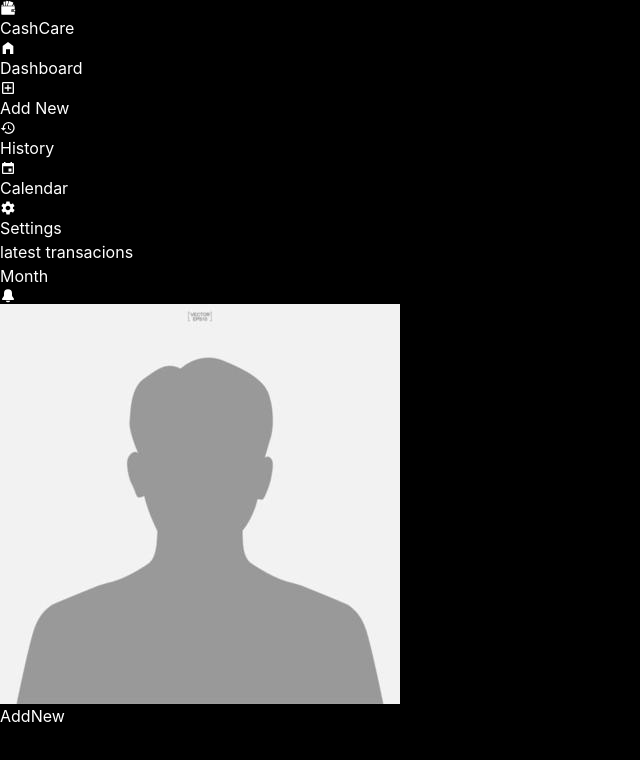
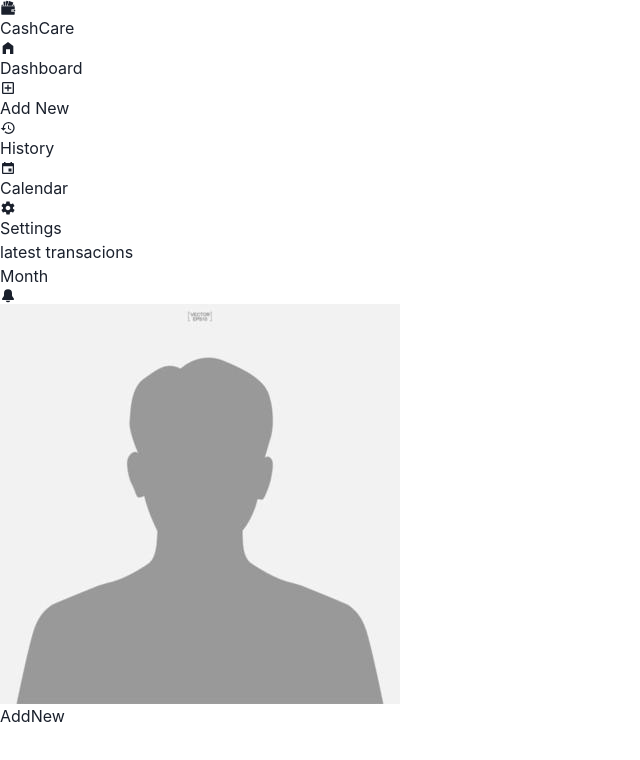
Before and after one commit to MAZINO001/budget-app, a React (Vite) app in the folder budget/: page /addnew in a window 1280 px wide. Shown: the top 760 px of the page, without its empty margins (0-640 px from the left). Built offline with nearby package versions, Linux system fonts and the light colour scheme.

Commit message:
dashboard desing

```diff
--- a/budget/src/App.jsx
+++ b/budget/src/App.jsx
@@ -25,7 +25,7 @@ const router = createBrowserRouter([
 ]);
 function App() {
   return (
-    <div className="App  ">
+    <div className="App bg-black ">
       <div className="App text-white">
         <RouterProvider router={router} />
       </div>
--- a/budget/src/components/Dashboard/CreditCard.jsx
+++ b/budget/src/components/Dashboard/CreditCard.jsx
@@ -8,10 +8,24 @@ export function CreditCard1() {
         src="https://i.imgur.com/kGkSg1v.png"
         alt="Card background"
       />
+      <img
+        className="w-[35px] h-[30px] absolute top-2 right-2"
+        src="https://i.imgur.com/bbPHJVe.png absolute top-0"
+        alt="Card logo"
+      />
+      <div className="absolute top-2 left-2 ">
+        <h3 className="text-md mb-1 ">Amount : </h3>
+        <span className="text-3xl tracking-widest">3500$</span>
+      </div>
+      <div className="absolute bottom-2 text-md left-2 tracking-widest">
+        <span>4642 3489 9867 7632</span>
+      </div>
+      <div>
+        <p className="absolute bottom-2 right-2">11/15</p>
+      </div>
     </div>
   );
 }
-
 export function CreditCard2() {
   return (
     <div
@@ -22,6 +36,21 @@ export function CreditCard2() {
         src="https://i.imgur.com/Zi6v09P.png"
         alt="Card background"
       />
+      <img
+        className="w-[35px] h-[30px] absolute top-2 right-2"
+        src="https://i.imgur.com/bbPHJVe.png absolute top-0"
+        alt="Card logo"
+      />
+      <div className="absolute top-2 left-2 ">
+        <h3 className="text-md mb-1 ">Amount : </h3>
+        <span className="text-3xl tracking-widest">3500$</span>
+      </div>
+      <div className="absolute bottom-2 text-md left-2 tracking-widest">
+        <span>4642 3489 9867 7632</span>
+      </div>
+      <div>
+        <p className="absolute bottom-2 right-2">11/15</p>
+      </div>
     </div>
   );
 }
--- a/budget/src/components/global/Sidebar.jsx
+++ b/budget/src/components/global/Sidebar.jsx
@@ -114,7 +114,7 @@ export default function Sidebar() {
         <Link
           to="/addnew"
           className={`flex items-center gap-2 ${
-            location.pathname === "/addnew" ? "bg-red-500" : ""
+            location.pathname === "/addnew" ? "text-red-500" : ""
           }`}
         >
           <MdOutlineAddBox />
@@ -123,7 +123,7 @@ export default function Sidebar() {
         <Link
           to="/history"
           className={`flex items-center gap-2 ${
-            location.pathname === "/history" ? "bg-red-500" : ""
+            location.pathname === "/history" ? "text-red-500" : ""
           }`}
         >
           <MdHistory />
@@ -132,7 +132,7 @@ export default function Sidebar() {
         <Link
           to="/calendar"
           className={`flex items-center gap-2 ${
-            location.pathname === "/calendar" ? "bg-red-500" : ""
+            location.pathname === "/calendar" ? "text-red-500" : ""
           }`}
         >
           <IoMdCalendar />
@@ -143,7 +143,7 @@ export default function Sidebar() {
       <Link
         to="/settings"
         className={`flex items-center gap-2 text-3xl cursor-pointer md:mb-2 ${
-          location.pathname === "/settings" ? "bg-red-500" : ""
+          location.pathname === "/settings" ? "text-red-500" : ""
         }`}
       >
         <IoMdSettings />
--- a/budget/src/index.css
+++ b/budget/src/index.css
@@ -3,9 +3,9 @@
 @tailwind utilities;
 
 
-* {
+body {
     background-color: black;
-    color: white;
+    /* color: white; */
     /* overflow-x: hidden; */
     /* overflow-y: auto; */
 }
```
